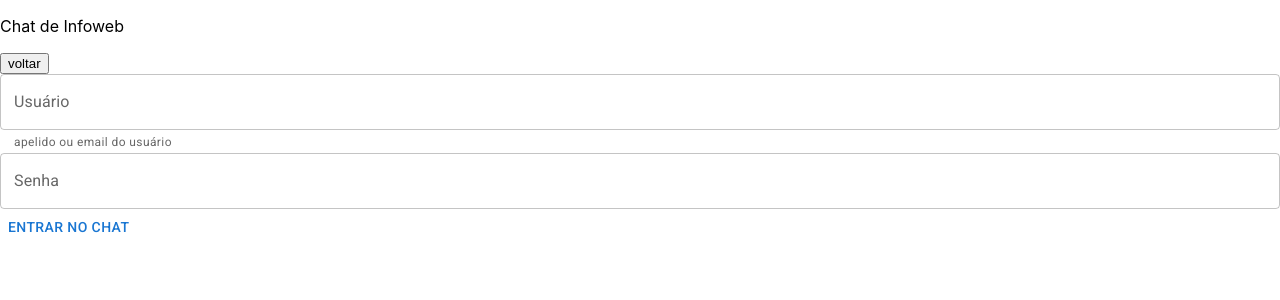
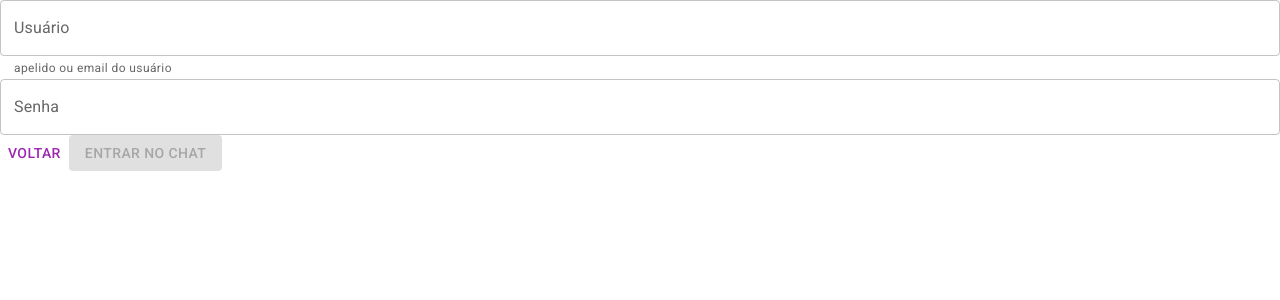
Before and after one commit to vivianedev/ifrn-chat-web, a Next.js app: page /login in a window 1280 px wide. Shown: the top 300 px of the page. Built offline with nearby package versions, Linux system fonts and the light colour scheme.

Commit message:
modificando página de login

```diff
--- a/pages/login.js
+++ b/pages/login.js
@@ -1,28 +1,50 @@
-import React from 'react';
+import React, { useState } from 'react';
 import Head from 'next/head';
-import { useRouter } from 'next/router';
-import { AppButton,AppContainer, AppInput } from '../src/components';
+import {useRouter} from 'next/router';
+import {AppButton, AppContainer, AppInput} from '../src/components';
 
 const Login = props => {
-  const router = useRouter();
+  const router = useRouter ();
+  const [name, setName] = useState('');
+  const [password, setPassword] = useState('');
+
+  const handleChangeName = (event) => {
+    setName(event.target.value);
+  }
 
   return (
     <div>
       <Head>
-        <title>página de login</title>
+        <title>Infoweb chat - Login</title>
       </Head>
       <main>
-        <nav>
-          <p>Chat de Infoweb</p>
-          <button onClick={() => router.back()}>voltar</button>
-        </nav>
         <AppContainer>
-          <AppInput label="Usuário" title="apelido ou email do usuário"/>
-          <AppInput label="Senha" type="password" />
-          <AppButton title="Clique aqui para entrar no chat" label="Entrar no chat" />
+          <AppInput
+            label="Usuário"
+            title="apelido ou email do usuário"
+            value={name}
+            onChange={handleChangeName}
+          />
+          <AppInput
+            label="Senha"
+            type="password"
+            value={password}
+            onChange={(e) => setPassword(e.target.value)}
+          />
+          <AppButton
+            onClick={event => router.back ()}
+            label="voltar"
+            color="secondary"
+          />
+          <AppButton
+            title="Clique aqui para entrar no chat"
+            label="Entrar no chat"
+            variant='contained'
+            disabled={!(!!name && !!password)}
+          />
         </AppContainer>
       </main>
-      </div>
+    </div>
   );
 };
 
```
